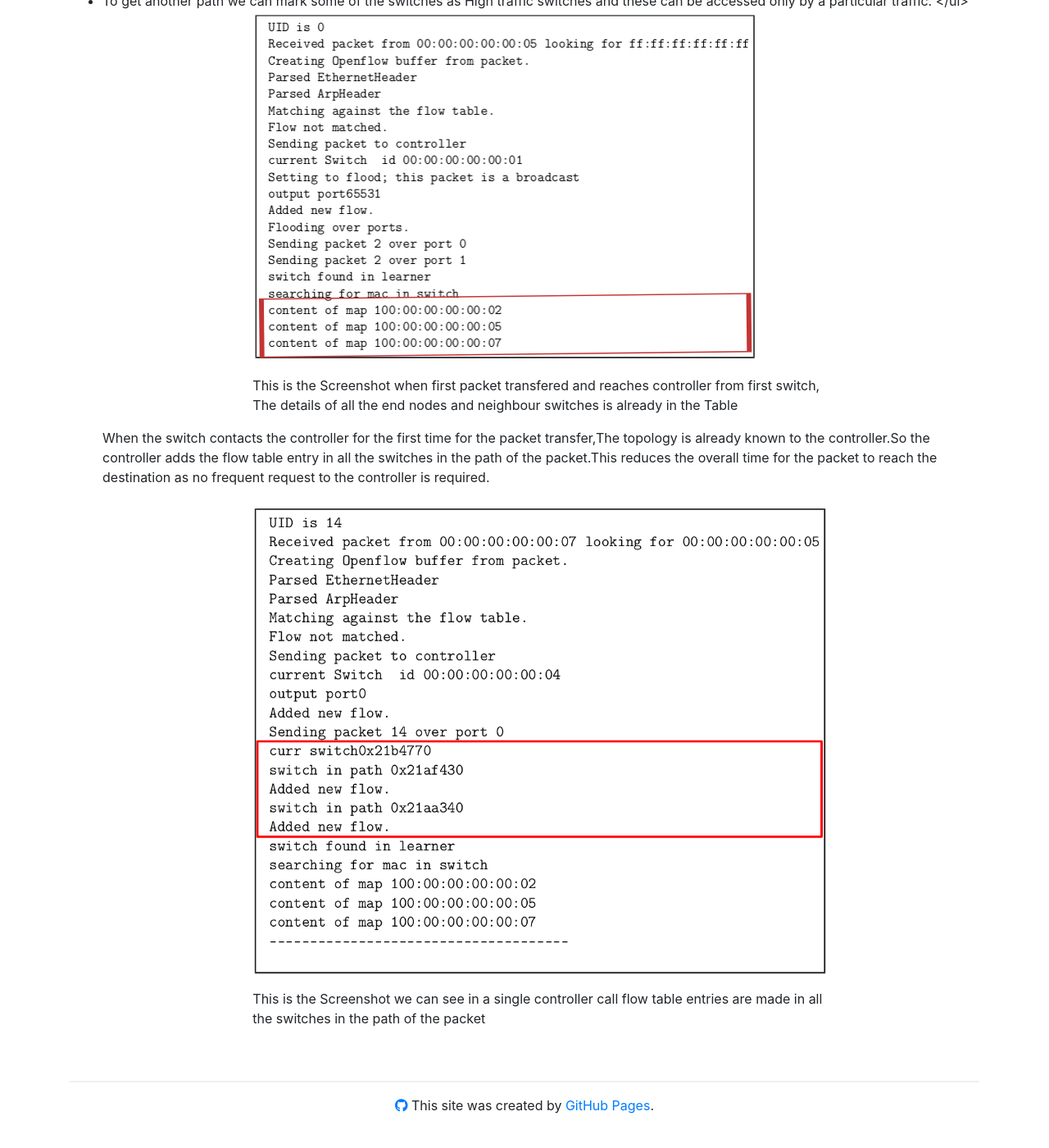
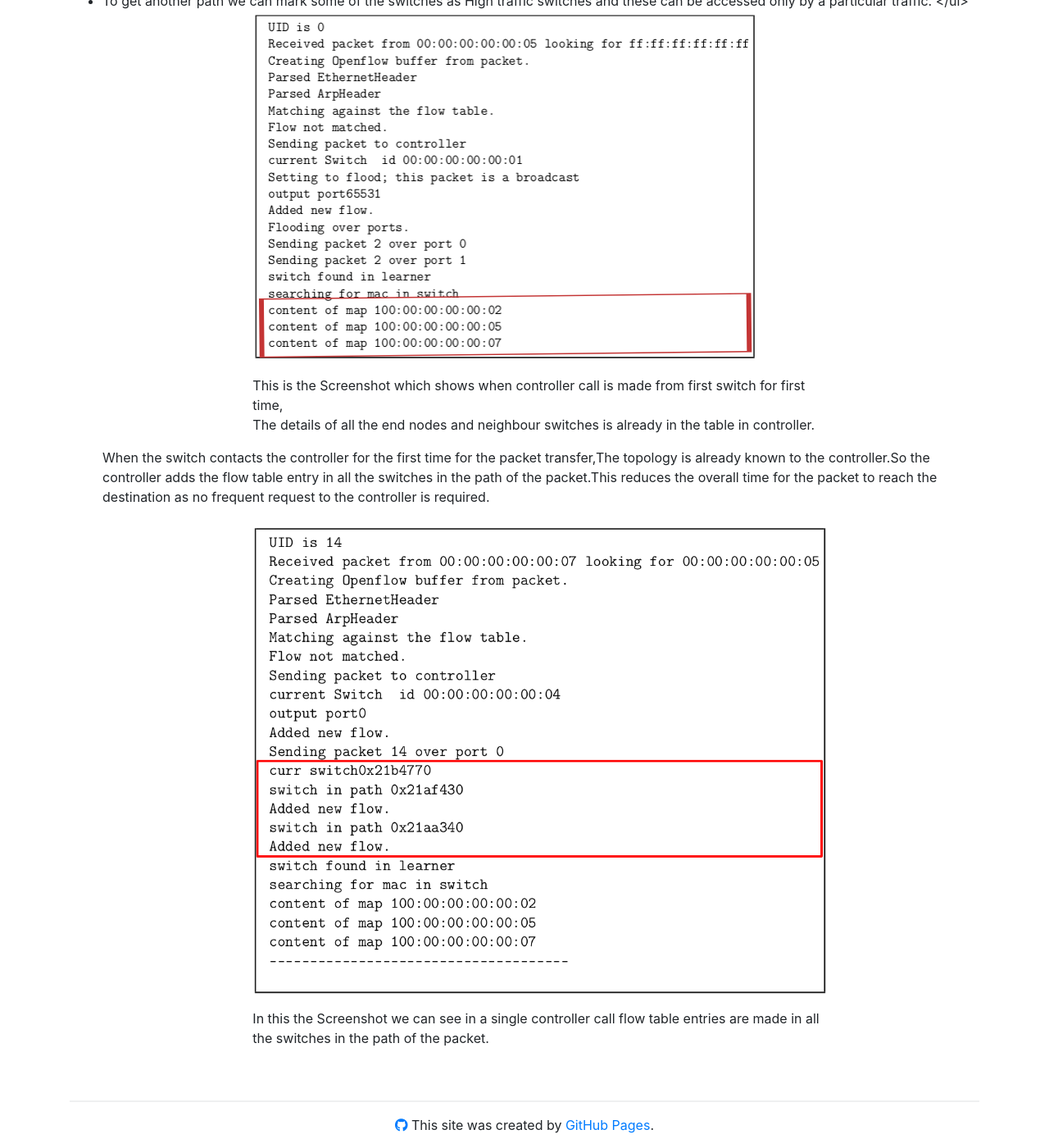
Before and after one commit to joe019/Extending-SDN-functionalities-of-ns-3, a Jekyll site: the page built from docs/implementation.md, in a window 1280 px wide and 1400 px high, scrolled down 419 px. Shown: the whole window at 82% size. Built offline with Jekyll 4.4.1, drawn with Linux system fonts in a browser that asks for light colours; nearby versions of some CDN libraries; before the commit the page ends 1795 px from its top, so only the background shows below that.

Commit message:
grammar fixes

```diff
--- a/docs/implementation.md
+++ b/docs/implementation.md
@@ -21,7 +21,7 @@ switches and these can be accessed only by a particular traffic.
 	<div class="col-12 col-sm-2"></div>
 	<div class="col-12 col-sm-8">
 	    <img src="{{ site.baseurl }}/images/proactive.png" alt="proactive topology output">
-    <p> This is the Screenshot when first packet transfered and reaches controller from first switch,<br> The details of all the end nodes and neighbour switches is already in the Table</p>
+    <p> This is the Screenshot which shows when controller call is made from first switch for first time,<br> The details of all the end nodes and neighbour switches is already in the table in controller. </p>
 	</div>
 	<div class="col-12 col-sm-2"></div>
 </div>
@@ -30,7 +30,7 @@ switches and these can be accessed only by a particular traffic.
 	<div class="col-12 col-sm-2"></div>
 	<div class="col-12 col-sm-8">
 	    <img src="{{ site.baseurl }}/images/screenshot.png" alt="all switch one entry output">
-    <p> This is the Screenshot we can see in a single controller call flow table entries are made in all the switches in the path of the packet</p>
+    <p> In this the Screenshot we can see in a single controller call flow table entries are made in all the switches in the path of the packet.</p>
 	</div>
 	<div class="col-12 col-sm-2"></div>
 </div>
```
